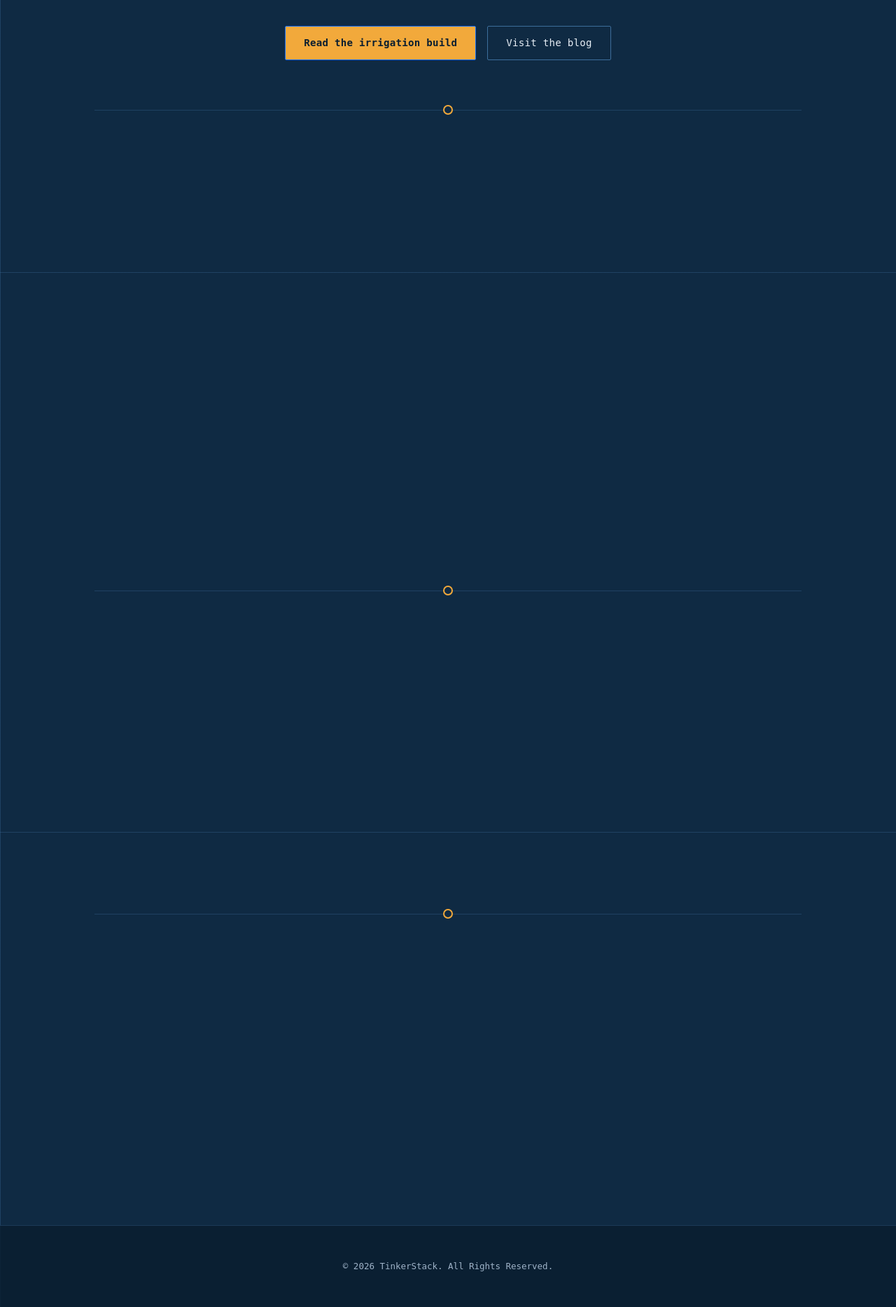
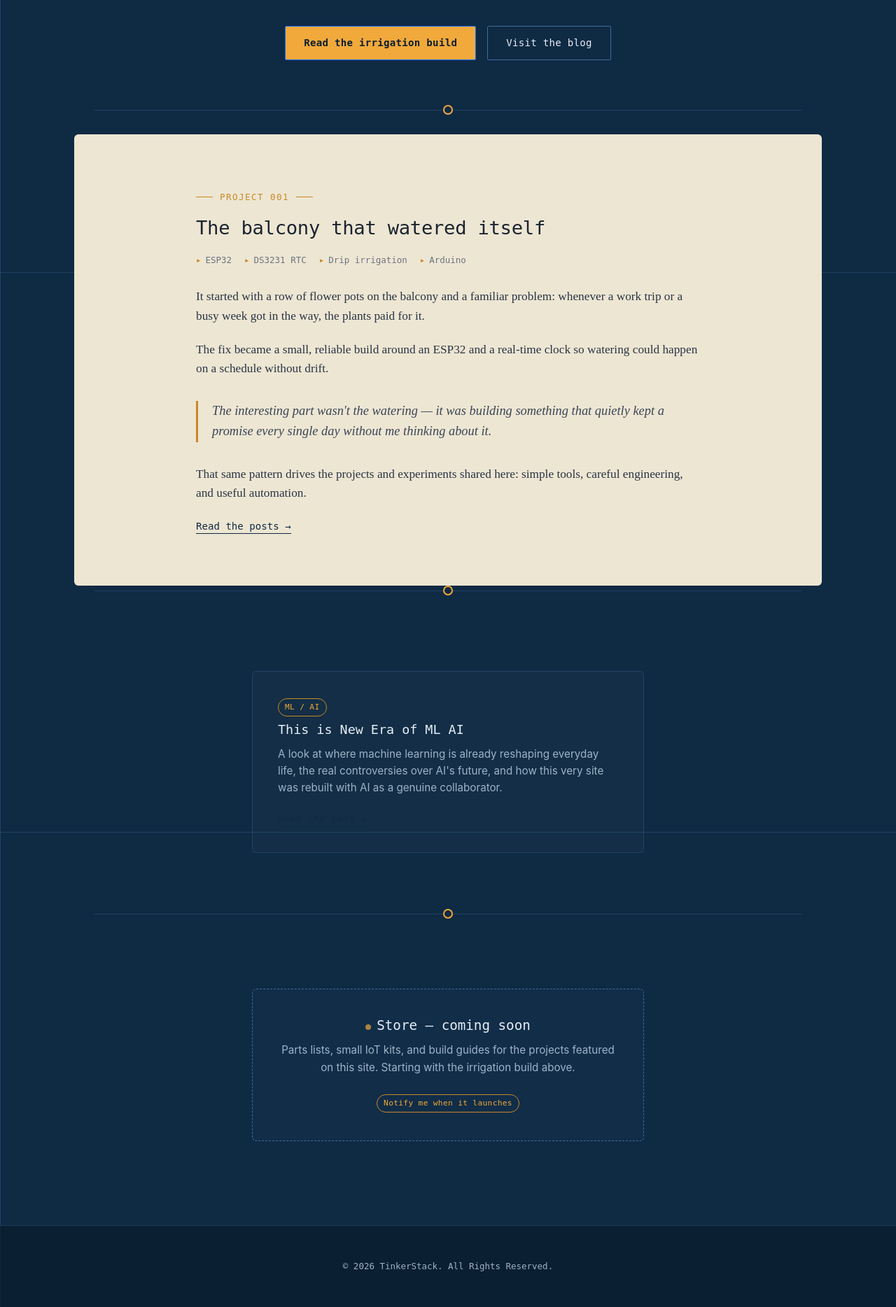
Before and after one commit to pradeep1955/mysite, a Django app: template home/templates/home/main.html in a window 1280 px wide. Shown: the part 411-2279 px from the top of the page at 70% size. Run offline with Django 4.2, Linux system fonts and the light colour scheme; the template is opened without the code that fills it, so the values that code supplies are empty; parts of the project's set-up code (start-up, migrations or seed data) failed here and were passed over; some libraries are stand-ins or nearby versions.

Commit message:
update project 6 jul

```diff
--- a/home/templates/home/main.html
+++ b/home/templates/home/main.html
@@ -16,7 +16,7 @@
 
 <div class="node-marker"></div>
 
-<section class="story-card reveal" id="story">
+<section class="story-card" id="story">
   <div class="story-inner">
     <div class="eyebrow">project 001</div>
     <h2>The balcony that watered itself</h2>
@@ -37,7 +37,7 @@
 
 <div class="node-marker"></div>
 
-<section class="blog-teaser reveal">
+<section class="blog-teaser">
   <div class="blog-card">
     <span class="tag">ML / AI</span>
     <h3 class="post-title"><a href="{% url 'blog-home' %}">This is New Era of ML AI</a></h3>
@@ -48,7 +48,7 @@
 
 <div class="node-marker"></div>
 
-<section class="store-node reveal" id="store">
+<section class="store-node" id="store">
   <div class="store-card">
     <h3><span class="dot-flash"></span>Store — coming soon</h3>
     <p>Parts lists, small IoT kits, and build guides for the projects featured on this site. Starting with the irrigation build above.</p>
```
